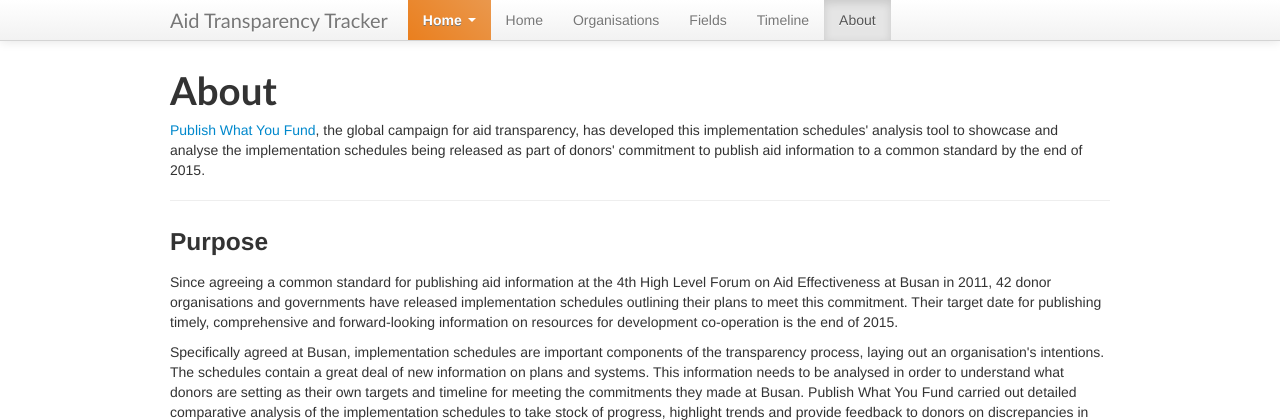
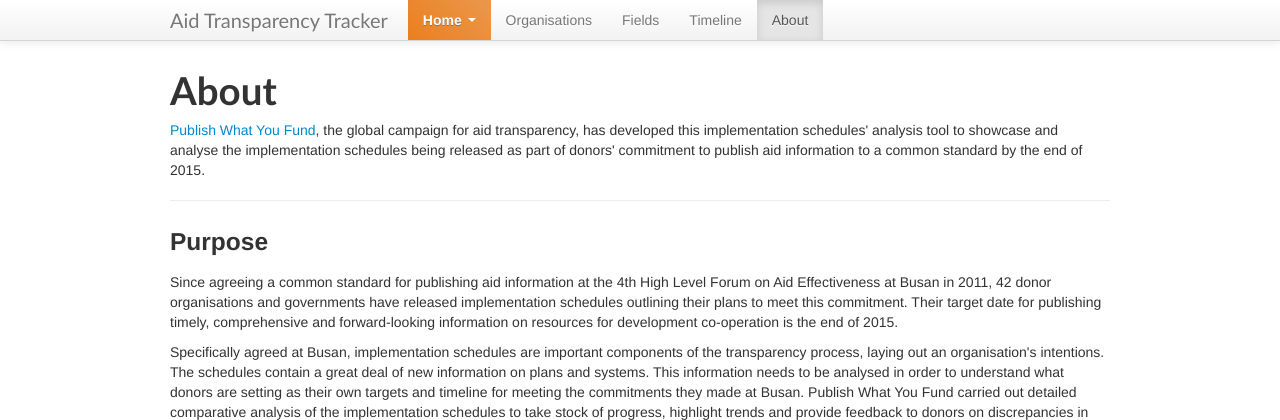
Before and after one commit to pwyf/IATI-Implementation-Schedules, a Flask app: page /about/ in a window 1280 px wide. Shown: the top 420 px of the page. Run offline with Flask 2, Linux system fonts and the light colour scheme; some libraries are stand-ins or nearby versions.

Commit message:
remove tab

```diff
--- a/impschedules/templates/base.html
+++ b/impschedules/templates/base.html
@@ -48,7 +48,6 @@
                   <li ><a href="/publish/">Publish</a></li>
                 </ul>
               </li>
-              <li{% if active_page == "index" %} class="active"{%endif%}><a href="{{url_for('index')}}">Home</a></li>
               <li{% if active_page == "organisations" %} class="active"{%endif%}><a href="{{url_for('organisation')}}">Organisations</a></li>
               <li{% if active_page == "elements" %} class="active"{%endif%}><a href="{{url_for('element')}}">Fields</a></li>
               <li{% if active_page == "timeline" %} class="active"{%endif%}><a href="{{url_for('timeline')}}">Timeline</a></li>
```
